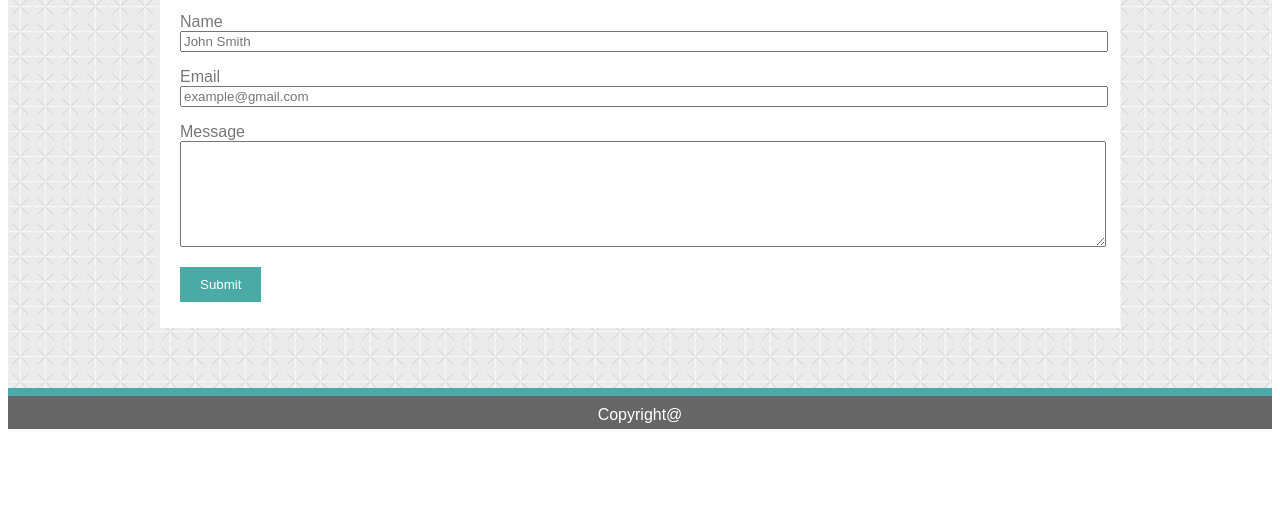
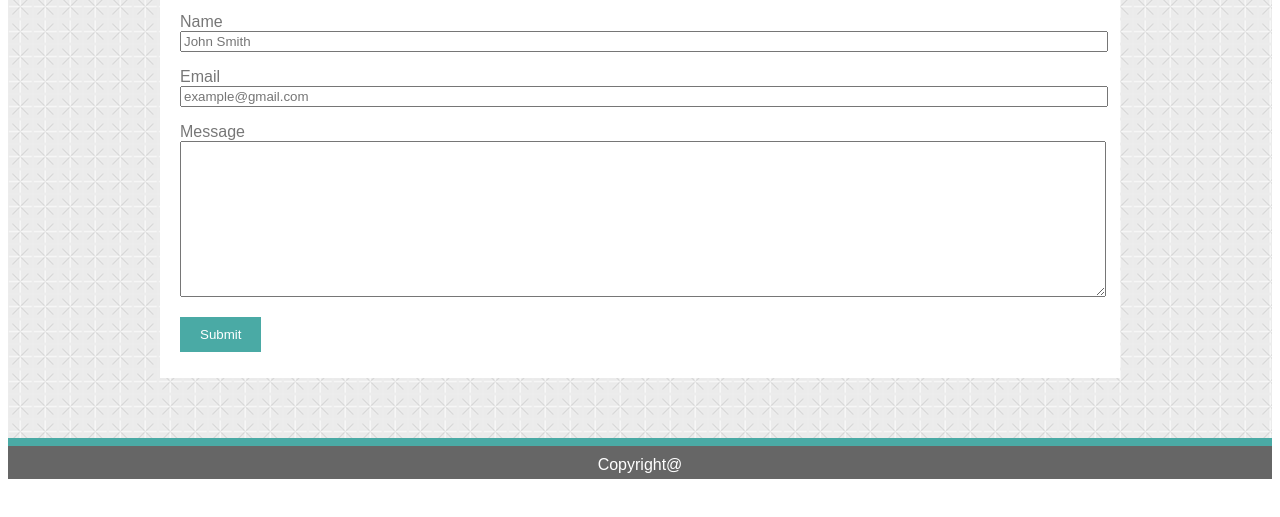
Before and after one commit to julie-git/studentportfolio, a plain HTML site: page contact.html in a window 1280 px wide. Shown: the part 225-742 px from the top of the page. Drawn offline with Linux system fonts and the light colour scheme.

Commit message:
fix contact page styling

```diff
--- a/assets/css/style.css
+++ b/assets/css/style.css
@@ -113,7 +113,7 @@ input[type=submit] {
       }
     #message{
       width: 100%;
-      height: 100px;
+      height:150px;
     }
 
     #contact-name{
--- a/contact.html
+++ b/contact.html
@@ -37,7 +37,7 @@
             <form action="action_page.php">
               <p>
                 <label for="name"> Name</label>
-                <input type="text" id="contact-name" name="name"placeholder="John Smith">
+                <input type="text" id="contact-name" name="name" placeholder="John Smith">
               </p>
                 <p>
                 <label for="email">Email</label>
@@ -45,7 +45,7 @@
                 </p>
                 <p>
                 <label for="message">Message</label><br>
-                <textarea id="message" name="message" style="height:100px"></textarea>
+                <textarea id="message" name="message" ></textarea>
                 </p>
                 <p>
                 <input type="submit" value="Submit">
```
